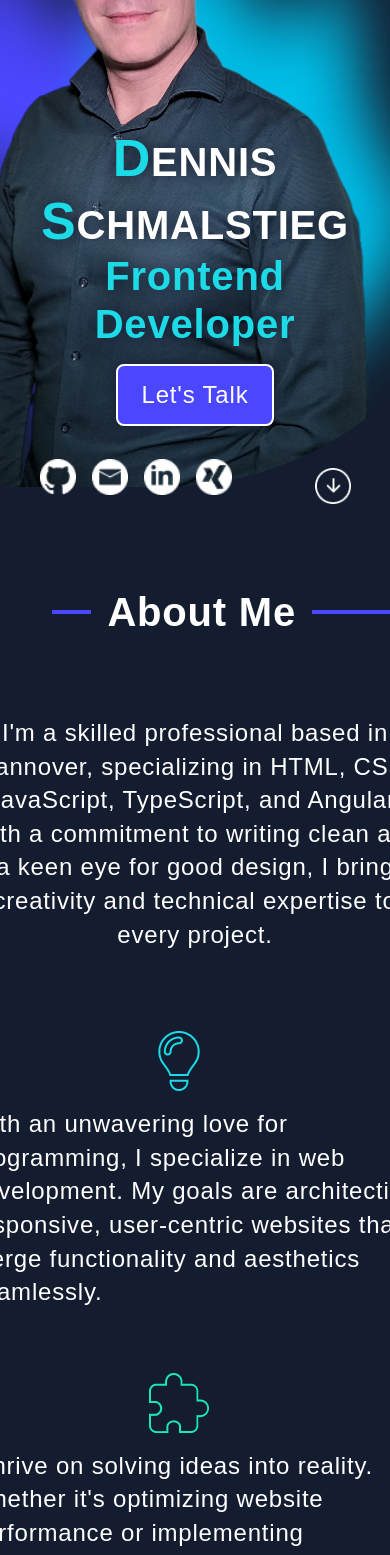
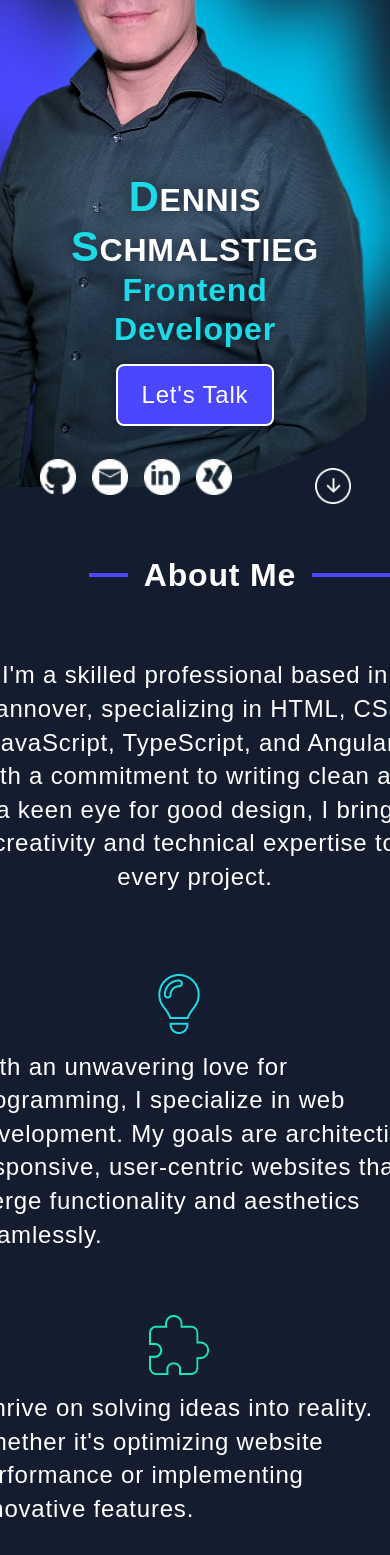
Before and after one commit to felianfilian/portfolio, an Angular app: page /#/ in a window 390 px wide. Shown: the part 320-1875 px from the top of the page. Built offline with nearby package versions, Linux system fonts and the light colour scheme.

Commit message:
main updates

```diff
--- a/src/app/app.module.ts
+++ b/src/app/app.module.ts
@@ -11,6 +11,7 @@ import { Section03SkillsComponent } from './section03-skills/section03-skills.co
 import { Section04PortfolioComponent } from './section04-portfolio/section04-portfolio.component';
 import { Section05ContactComponent } from './section05-contact/section05-contact.component';
 import { FormsModule } from '@angular/forms';
+import { CloseOutsideDirective } from './close-outside.directive';
 
 @NgModule({
   declarations: [
@@ -22,6 +23,7 @@ import { FormsModule } from '@angular/forms';
     Section03SkillsComponent,
     Section04PortfolioComponent,
     Section05ContactComponent,
+    CloseOutsideDirective,
   ],
   imports: [BrowserModule, AppRoutingModule, FormsModule],
   providers: [],
--- /dev/null
+++ b/src/app/close-outside.directive.ts
@@ -0,0 +1,24 @@
+import {
+  Directive,
+  ElementRef,
+  EventEmitter,
+  HostListener,
+  Output,
+} from '@angular/core';
+
+@Directive({
+  selector: '[appCloseOutside]',
+})
+export class CloseOutsideDirective {
+  @Output() closeOutside = new EventEmitter();
+
+  constructor(private elementRef: ElementRef) {}
+
+  @HostListener('document:click', ['$event.target'])
+  public onClick(targetElement: any): void {
+    const clickedInside = this.elementRef.nativeElement.contains(targetElement);
+    if (!clickedInside) {
+      this.closeOutside.emit();
+    }
+  }
+}
--- a/src/app/footer/footer.component.html
+++ b/src/app/footer/footer.component.html
@@ -25,8 +25,8 @@
   </div>
 </div>
 
-<div id="imprint-container">
-  <div class="imprint-content">
+<div *ngIf="imprintOpen" id="imprint-container">
+  <div class="imprint-content" appCloseOutside (closeOutside)="closeImprint()">
     <img
       class="btn-close"
       src="./assets/icons/icon_close.png"
--- a/src/app/footer/footer.component.scss
+++ b/src/app/footer/footer.component.scss
@@ -34,7 +34,7 @@
   bottom: 0;
   left: 0;
 
-  display: none;
+  display: flex;
   justify-content: center;
   align-items: center;
 
--- a/src/app/footer/footer.component.ts
+++ b/src/app/footer/footer.component.ts
@@ -9,21 +9,22 @@ import { GlobalService } from '../global.service';
 export class FooterComponent {
   thisYear: number = new Date().getFullYear();
   lang: string = 'eng';
+  imprintOpen = false;
 
   constructor(public gs: GlobalService) {
     this.lang = gs.lang;
   }
 
   showImprint() {
-    let mobileMenu = document.getElementById('imprint-container');
-    if (mobileMenu != null) {
-      mobileMenu.style.display = 'flex';
+    event?.stopPropagation();
+    if (!this.imprintOpen) {
+      this.imprintOpen = true;
     }
   }
+
   closeImprint() {
-    let mobileMenu = document.getElementById('imprint-container');
-    if (mobileMenu != null) {
-      mobileMenu.style.display = 'none';
+    if (this.imprintOpen) {
+      this.imprintOpen = false;
     }
   }
 }
--- a/src/app/section01-hero/section01-hero.component.scss
+++ b/src/app/section01-hero/section01-hero.component.scss
@@ -132,10 +132,6 @@
 }
 
 @media (max-width: 450px) {
-  h2 {
-    font-size: 2.5rem;
-  }
-
   .img-profile {
     margin-top: 5vh;
     margin-left: -200px;
--- a/src/app/section02-about/section02-about.component.scss
+++ b/src/app/section02-about/section02-about.component.scss
@@ -6,7 +6,7 @@
   flex-wrap: wrap;
   gap: 16px;
 
-  margin-top: 32px;
+  margin-top: 16px;
 }
 
 .about-01-01 {
--- a/src/styles.scss
+++ b/src/styles.scss
@@ -37,6 +37,7 @@ h2 {
 
 h3 {
   font-size: 2rem;
+  font-weight: normal;
   line-height: 1.2;
   margin: 0;
   margin-bottom: 12px;
@@ -56,7 +57,8 @@ p {
 
 section {
   overflow: hidden;
-  padding: 64px 0;
+  padding-top: 0;
+  padding-bottom: 32px;
 }
 
 .d-none {
@@ -254,9 +256,19 @@ section {
   }
 }
 
+@media (max-width: 768px) {
+  //
+}
+
 @media (max-width: 576px) {
   section {
-    padding: 32px 0;
+    padding-top: 0;
+    padding-bottom: 32px;
+  }
+
+  h2 {
+    font-size: 2rem;
+    line-height: 1.2;
   }
 
   .text-block {
```
Also changed, not shown: 1 other file (tests, documents, lock files or other folders).
